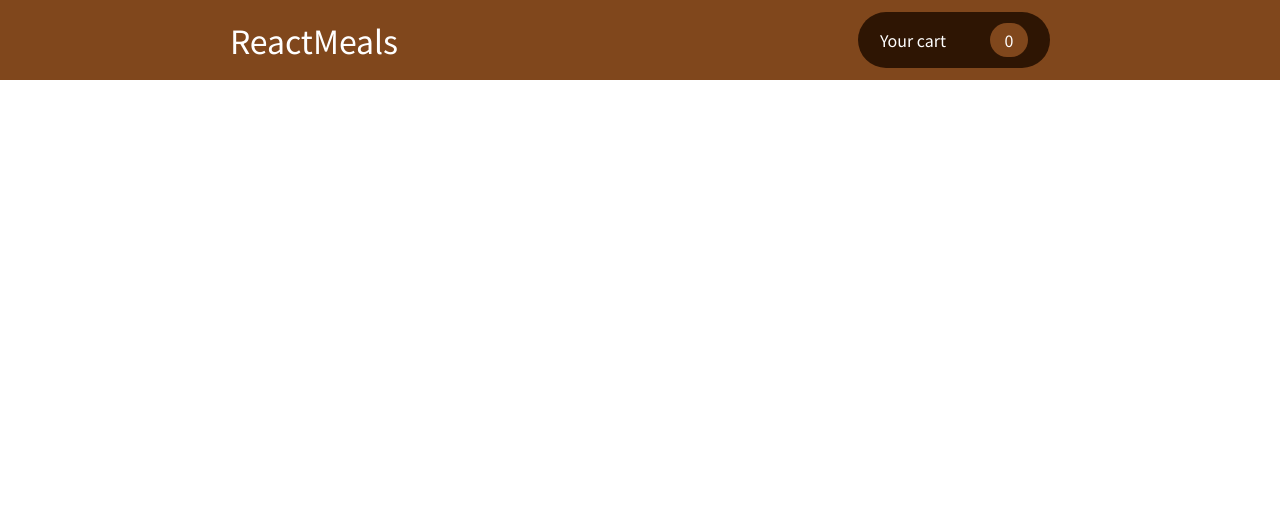
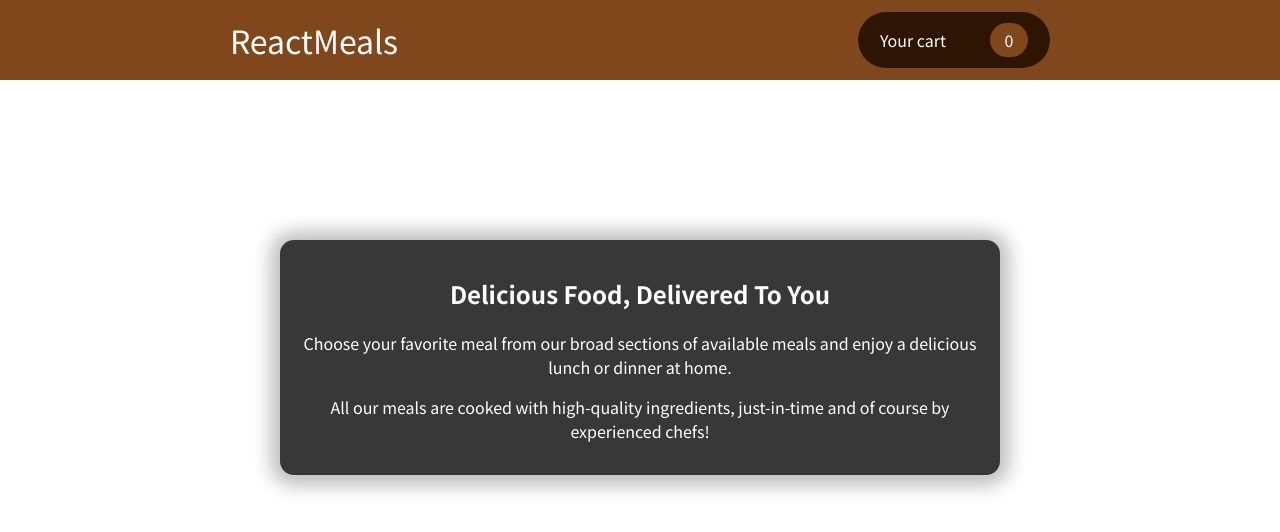
Before and after one commit to AmithChandru/restaurant-app, a JavaScript app: page / in a window 1280 px wide. Shown: the top 532 px of the page. Built offline with nearby package versions, Linux system fonts and the light colour scheme.

Commit message:
Added description

```diff
--- a/src/App.js
+++ b/src/App.js
@@ -12,6 +12,11 @@
           </div>
         </div>
       </div>
+      <section className='summary'>
+        <h2>Delicious Food, Delivered To You</h2>
+        <p>Choose your favorite meal from our broad sections of available meals and enjoy a delicious lunch or dinner at home.</p>
+        <p>All our meals are cooked with high-quality ingredients, just-in-time and of course by experienced chefs!</p>
+      </section>
     </div>
   );
 }
--- a/src/Styles/home.css
+++ b/src/Styles/home.css
@@ -34,3 +34,17 @@
   align-items: center;
   justify-content: center;
 }
+
+.summary {
+  text-align: center;
+  max-width: 45rem;
+  width: 90%;
+  margin: auto;
+  margin-top: 10rem;
+  position: relative;
+  background-color: #383838;
+  color: white;
+  border-radius: 14px;
+  padding: 1rem;
+  box-shadow: 0 1px 18px 10px rgba(0, 0, 0, 0.25);
+}
```
